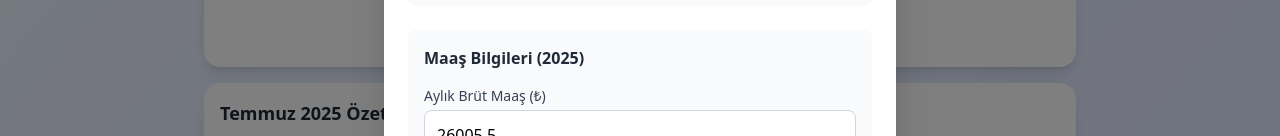
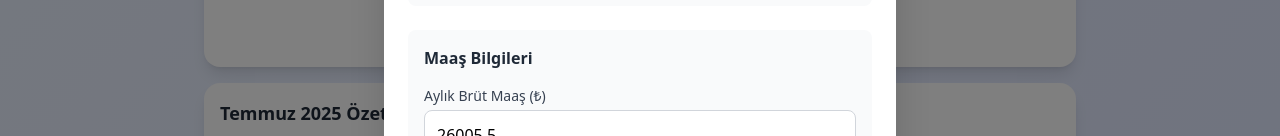
Before and after one commit to efek0349/mesaitakip, a React (Vite) app: page / in a window 1280 px wide. Both pictures are taken after a click on the button "Maaş Ayarları". Shown: the part 956-1092 px from the top of the page. Built offline with nearby package versions, Linux system fonts and the light colour scheme.

Commit message:
rm Toplam: X s

```diff
--- a/src/components/OvertimeModal.tsx
+++ b/src/components/OvertimeModal.tsx
@@ -250,12 +250,6 @@
 
               {totalHours > 0 && (
                 <div className="space-y-2 sm:space-y-3 mb-3 sm:mb-4">
-                  <div className="bg-blue-50 rounded-lg p-3">
-                    <p className="text-blue-700 font-semibold text-center text-sm sm:text-base">
-                      Toplam: {formatHours(totalHours)}
-                    </p>
-                  </div>
-
                   {settings.deductBreakTime && totalHours >= 8 && (
                     <div className="bg-orange-50 rounded-lg p-3">
                       <p className="text-orange-700 font-medium text-center text-xs sm:text-sm">
--- a/src/components/SalarySettings.tsx
+++ b/src/components/SalarySettings.tsx
@@ -113,7 +113,7 @@
             </div>
             {/* Maaş Bilgileri */}
             <div className="bg-gray-50 rounded-lg p-4">
-              <h3 className="text-sm sm:text-base font-semibold text-gray-800 mb-3 sm:mb-4">Maaş Bilgileri (2025)</h3>
+              <h3 className="text-sm sm:text-base font-semibold text-gray-800 mb-3 sm:mb-4">Maaş Bilgileri</h3>
 
               <div className="space-y-4">
                 <div>
```
